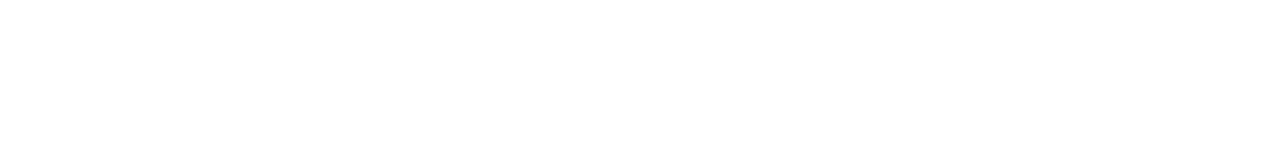
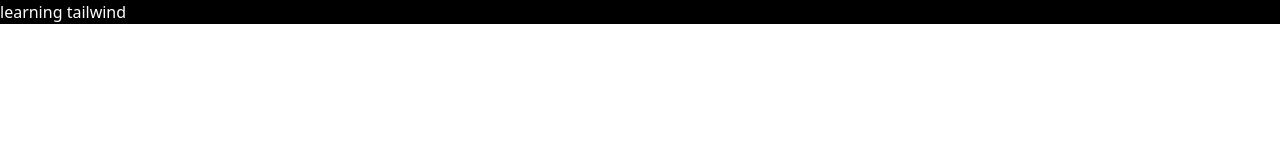
Before and after one commit to showrov4g/Tailwind-CSS-partice, a website built with Vite: page index.html in a window 1280 px wide. Built offline with nearby package versions, Linux system fonts and the light colour scheme.

Commit message:
secound code'

```diff
--- a/index.html
+++ b/index.html
@@ -3,10 +3,13 @@
 <head>
     <meta charset="UTF-8">
     <meta name="viewport" content="width=device-width, initial-scale=1.0">
-    <title>Document</title>
+    <title>learning tailwind css</title>
     <link rel="stylesheet" href="style.css">
 </head>
 <body>
 
+   <h1 class="bg-black text-white font-extralight"> learning tailwind </h1>
+
+
 </body>
 </html>
```
